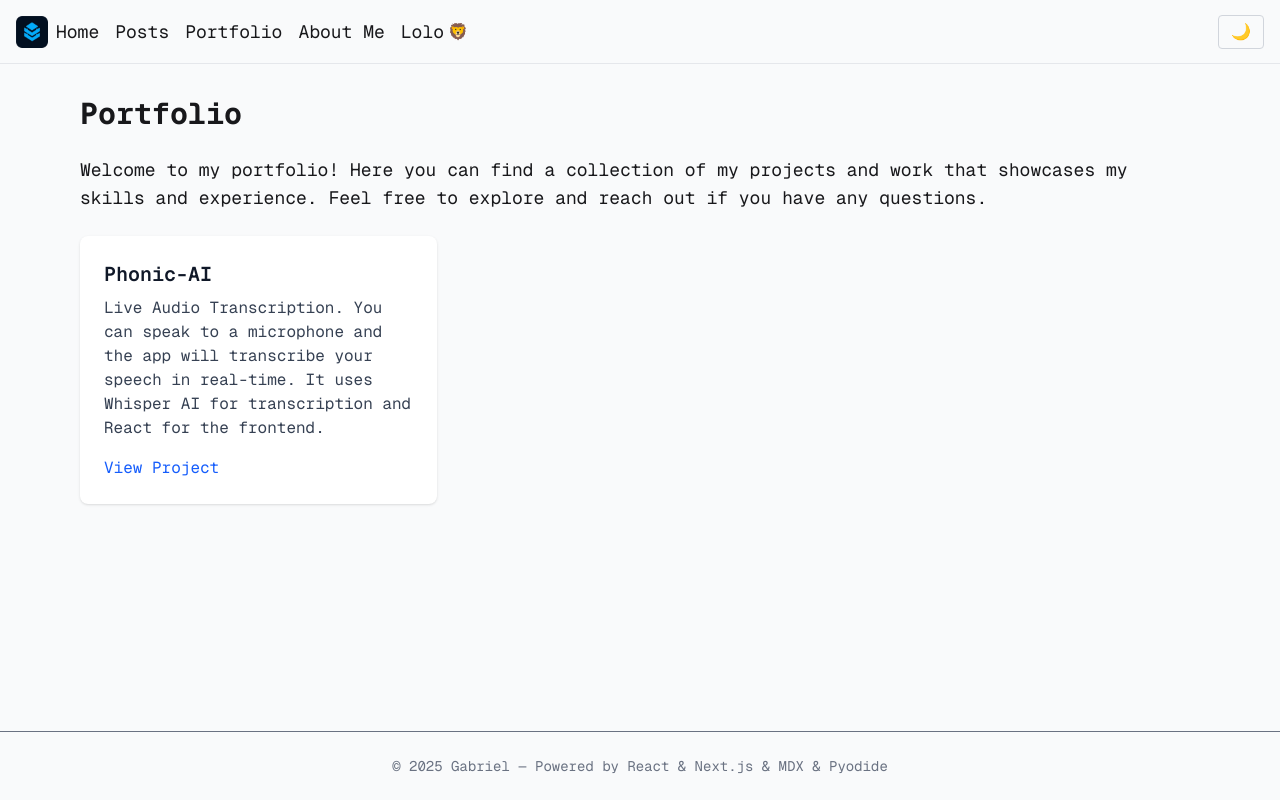
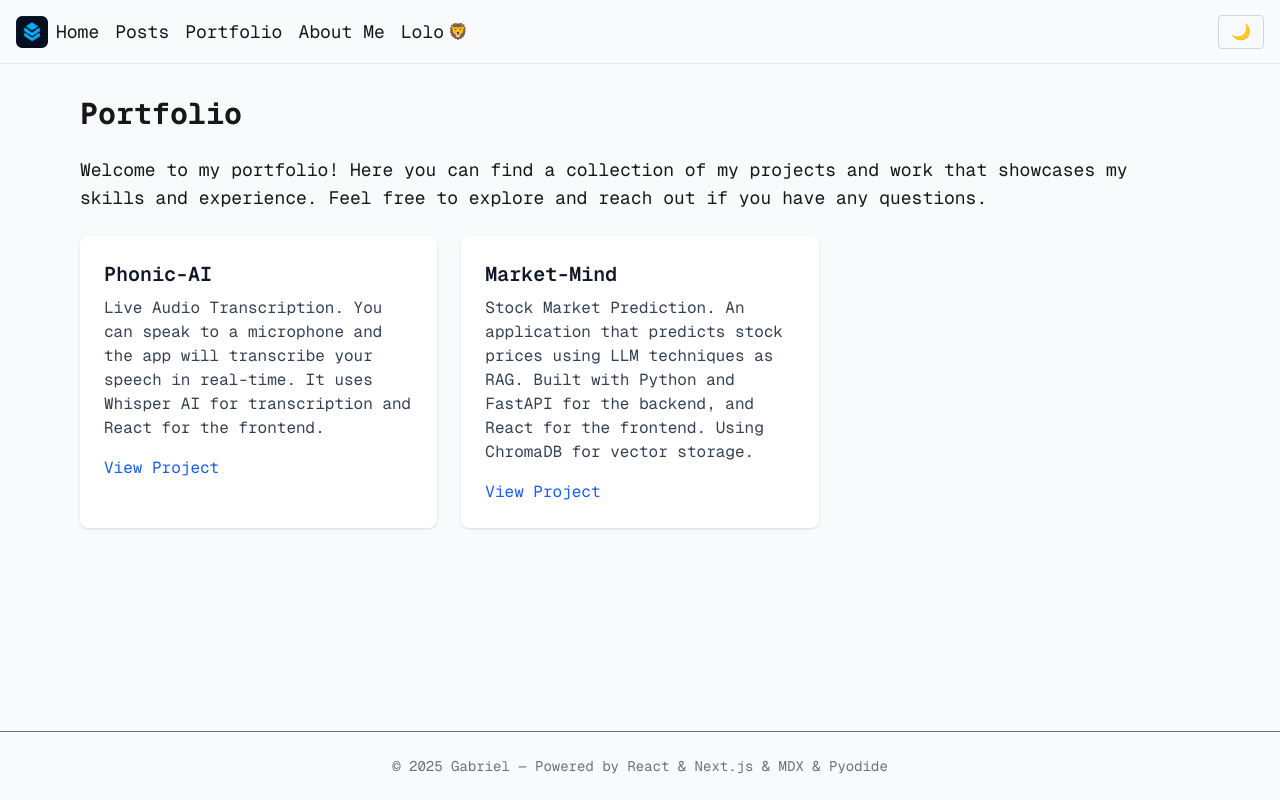
Before and after one commit to gmunumel/personal-blog, a Next.js app: page /portfolio in a window 1280 px wide. Built offline with nearby package versions, Linux system fonts and the light colour scheme.

Commit message:
Added new portfolio entry

```diff
--- a/src/app/portfolio/page.tsx
+++ b/src/app/portfolio/page.tsx
@@ -26,6 +26,25 @@
             View Project
           </a>
         </div>
+        <div className="bg-white dark:bg-gray-900 p-6 rounded-lg shadow">
+          <h2 className="text-xl text-gray-900 dark:text-white font-semibold mb-2">
+            Market-Mind
+          </h2>
+          <p className="text-gray-700 dark:text-gray-300 mb-4">
+            Stock Market Prediction. An application that predicts stock prices
+            using LLM techniques as RAG. Built with Python and FastAPI for
+            the backend, and React for the frontend. Using ChromaDB for vector
+            storage.
+          </p>
+          <a
+            href="https://market-mind.stackedge.dev/portfolio/market-mind"
+            className="text-blue-600 dark:text-blue-400 hover:underline"
+            target="_blank"
+            rel="noopener noreferrer"
+          >
+            View Project
+          </a>
+        </div>
       </div>
     </main>
   );
```
